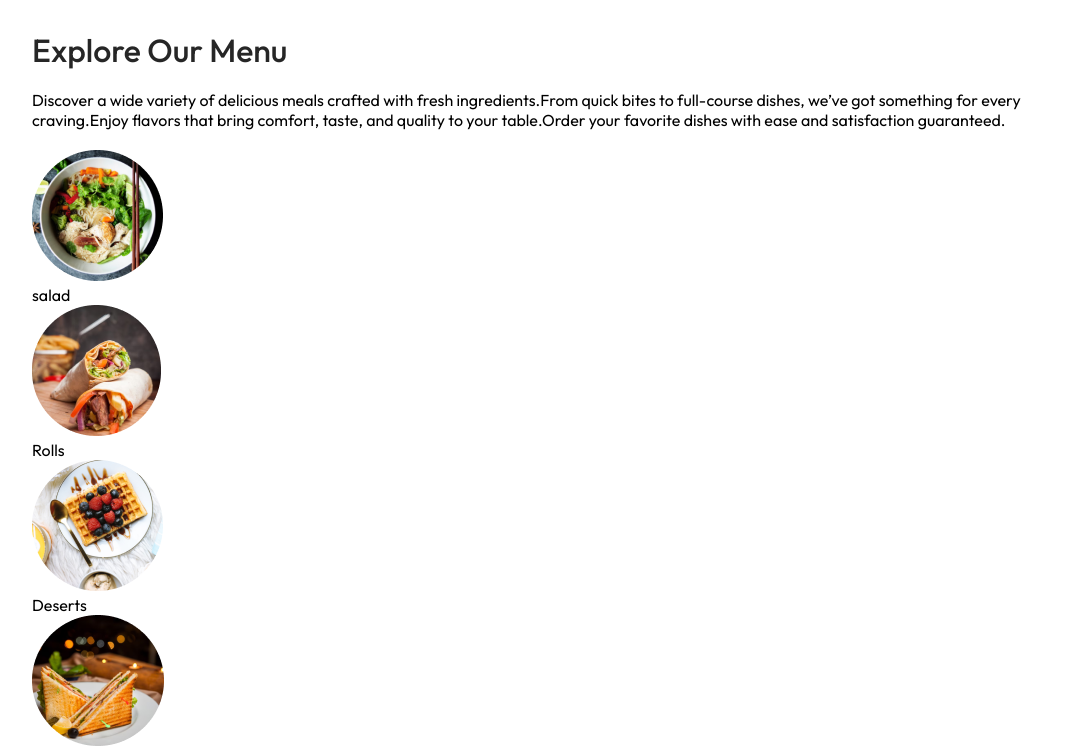
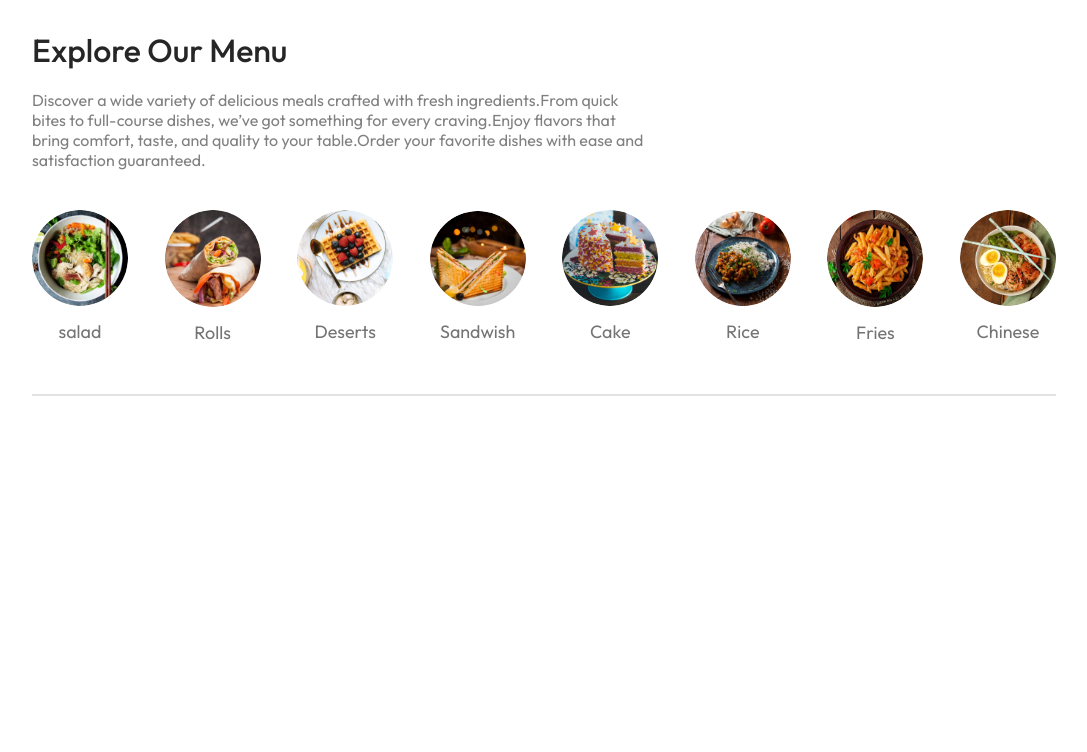
Before and after one commit to Umer-Shafqat/Delivery-App, a React (Create React App) app: page / in a window 1280 px wide. Shown: the part 572-1324 px from the top of the page, without its empty margins (96-1183 px from the left). After the commit the page ends 978 px from the top, so only its background shows below. Built offline with nearby package versions, Linux system fonts and the light colour scheme.

Commit message:
add storecontext.jsx

```diff
--- a/src/components/Exploremenu/Exploremenu.css
+++ b/src/components/Exploremenu/Exploremenu.css
@@ -8,3 +8,49 @@
     color: #262626;
     font-weight: 500;
 }
+
+.explore-menu-text{
+    max-width:60%;
+    color:#808080 ;
+}
+
+.explore-menu-list{
+  display: flex;
+  justify-content: space-between;
+  align-items: center;
+  gap:30px;
+  text-align: center;
+  margin: 20px 0px;
+  overflow: scroll;
+}
+
+.explore-menu-list::-webkit-scrollbar {
+  display: none;
+}
+
+.explore-menu-list-item img{
+    width:7.5vw;
+    min-width: 80px;
+    cursor: pointer;
+    border-radius: 50%;
+    transition: 0.2s;
+}
+
+.explore-menu-list-item p{
+    margin-top: 10px;
+    color:#747474;
+    font-size:max(1.4vw,16px);
+    cursor: pointer;
+}
+
+.explore-menu hr{
+    margin: 10px 0px;
+    height:2px;
+    background-color: #e2e2e2;
+    border:none;
+}
+
+.explore-menu-list-item .active{
+    border: 4px solid tomato;
+    padding: 2px;
+}
--- a/src/components/Exploremenu/Exploremenu.jsx
+++ b/src/components/Exploremenu/Exploremenu.jsx
@@ -2,7 +2,7 @@
 import './Exploremenu.css'
 import { menu_list } from '../../assets/assets'
 
-const Exploremenu = () => {
+const Exploremenu = ({category,setCategory}) => {
   return (
     <div className='explore-menu' id='explore-menu'>
       <h1>Explore Our Menu</h1>
@@ -10,13 +10,14 @@
     <div className="explore-menu-list">
         {menu_list.map((item,index)=>{
             return (
-             <div key={index} className='explore-menu-list-item'>
-             <img src={item.menu_image} alt="" />
+             <div onClick={() => setCategory(prev=>prev===item.menu_name? "All": item.menu_name )} key={index} className='explore-menu-list-item'>
+             <img className={category===item.menu_name? "active": ""} src={item.menu_image} alt="" />
              <p>{item.menu_name}</p>
              </div>
             )
         })}
     </div>
+    <hr/>
     </div>
   )
 }
--- a/src/pages/Home/Home.jsx
+++ b/src/pages/Home/Home.jsx
@@ -1,13 +1,16 @@
-import React from 'react'
+import React, { useState } from 'react'
 import "./Home.css"
 import Header from '../../components/Header/Header'
 import Exploremenu from '../../components/Exploremenu/Exploremenu'
 
 const Home = () => {
+
+  const[category,setCategory]=useState("All");
+
   return (
     <div>
       <Header/>
-      <Exploremenu/>
+      <Exploremenu category={category} setCategory={setCategory}/>
         </div>
   )
 }
```
Also changed, not shown: src/context/StoreContext.jsx (added, +12 -0 lines).
